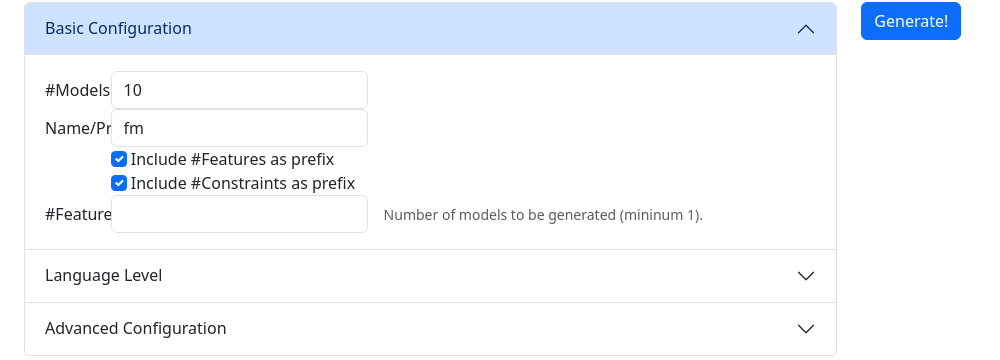
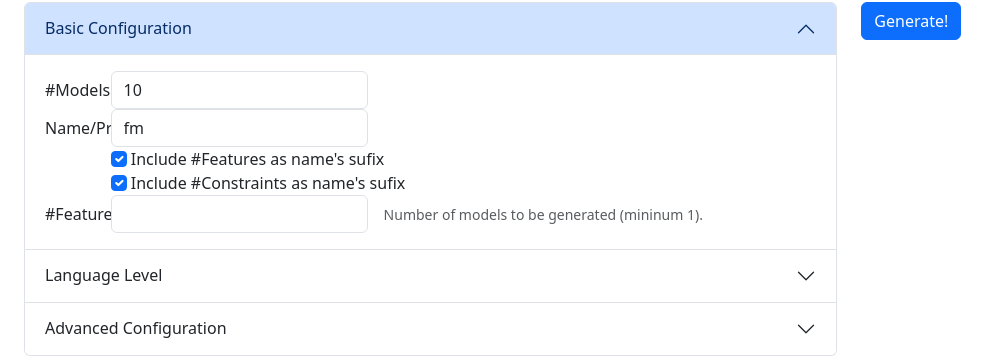
Before and after one commit to jmhorcas/fmsGen, a Flask app: page / in a window 1280 px wide. Shown: the part 118-478 px from the top of the page, without its empty margins (0-1000 px from the left). Run offline with Flask 3, Linux system fonts and the light colour scheme.

Commit message:
Add title, description as tooltips

```diff
--- a/app/blueprints/config_gen/models.py
+++ b/app/blueprints/config_gen/models.py
@@ -28,7 +28,12 @@
 class ConfigParam(ABC):
     """It defines the configuration parameters."""
 
-    def __init__(self, default_value: Any) -> None:
+    def __init__(self,
+                 title: str = None,
+                 default_value: Any = None,
+                 description: str = None) -> None:
+        self.title = title
+        self.description = description
         self._value: Any = default_value
         self._default_value = self._parse_value(default_value)
 
@@ -43,6 +48,9 @@
     @abstractmethod
     def _parse_value(self, value: Any) -> Any:
         pass
+
+    def to_dict(self) -> dict[str, Any]:
+        return {'title': self.title, 'value': self.value, 'description': self.description}
 
 
 class StrConfigParam(ConfigParam):
@@ -71,16 +79,16 @@
 
 class Params(Enum):
     # Visible configurable options
-    NUM_MODELS = IntConfigParam(10)
-    MODEL_NAME_PREFIX = StrConfigParam('fm')
-    INCLUDE_NUMFEATURES_PREFIX = CheckBoxConfigParam(True)
-    INCLUDE_NUMCONSTRAINTS_PREFIX = CheckBoxConfigParam(True)
+    NUM_MODELS = IntConfigParam('#Models', 10, 'Number of models to be generated (minimum 1).')
+    MODEL_NAME_PREFIX = StrConfigParam('Name/Prefix', 'fm', 'Name or prefix of the model.')
+    INCLUDE_NUMFEATURES_PREFIX = CheckBoxConfigParam("Include #Features as name's sufix", True, "Models' names ends with '_XXf' where X is the number of features.")
+    INCLUDE_NUMCONSTRAINTS_PREFIX = CheckBoxConfigParam("Include #Constraints as name's sufix", True, "Models' names ends with '_XXc' where X is the number of constraints.")
 
     # Non-visible configurable options
-    SERIALIZATION_TEMPORAL_DIR = StrConfigParam('tmp/generated')
+    SERIALIZATION_TEMPORAL_DIR = StrConfigParam('Temporal dir', 'tmp/generated', 'Temporal directory used for generating the models.')
 
 
-def generate_feature_models(config_params: dict[str, Any]) -> None:
+def generate_feature_models(config_params: dict[dict[str, Any]]) -> None:
     tree_lcs = [OptionalFeature, MandatoryFeature, XorGroup, OrGroup, XorChildFeature, OrChildFeature]
     constraints_lcs = [RequiresConstraint, ExcludesConstraint]
     n_features = 100
@@ -91,8 +99,8 @@
                          constraints_language_constructs=constraints_lcs,
                          features_names=features_names,
                          n_constraints = n_constraints)
-    fm_gen.set_serialization(models_name_prefix=config_params[Params.MODEL_NAME_PREFIX.name],
-                             dir=config_params[Params.SERIALIZATION_TEMPORAL_DIR.name],
-                             include_num_features=config_params[Params.INCLUDE_NUMFEATURES_PREFIX.name],
-                             include_num_constraints=config_params[Params.INCLUDE_NUMCONSTRAINTS_PREFIX.name])
-    fm_gen.generate_n_fms(n_models=config_params[Params.NUM_MODELS.name])
+    fm_gen.set_serialization(models_name_prefix=config_params[Params.MODEL_NAME_PREFIX.name]['value'],
+                             dir=config_params[Params.SERIALIZATION_TEMPORAL_DIR.name]['value'],
+                             include_num_features=config_params[Params.INCLUDE_NUMFEATURES_PREFIX.name]['value'],
+                             include_num_constraints=config_params[Params.INCLUDE_NUMCONSTRAINTS_PREFIX.name]['value'])
+    fm_gen.generate_n_fms(n_models=config_params[Params.NUM_MODELS.name]['value'])
--- a/app/blueprints/config_gen/routes.py
+++ b/app/blueprints/config_gen/routes.py
@@ -16,7 +16,6 @@
 @config_gen_bp.route('/')
 def index():
     params = get_parameters_from_request(None)
-    print(f'Paramsssss: {params}')
     return flask.render_template('config_gen/index.html', params=params)
 
 
@@ -28,13 +27,15 @@
 
         # Generate random feature models
         with tempfile.TemporaryDirectory() as temp_dir:
-            params[Params.SERIALIZATION_TEMPORAL_DIR.name] = temp_dir
+            params[Params.SERIALIZATION_TEMPORAL_DIR.name] = Params.SERIALIZATION_TEMPORAL_DIR.value.to_dict()
+            params[Params.SERIALIZATION_TEMPORAL_DIR.name]['value'] = temp_dir
+
             generate_feature_models(params)
 
             # Prepare files for download
             temp_filepath = tempfile.NamedTemporaryFile(mode='w', encoding='utf8').name
             temp_zipfile = shutil.make_archive(temp_filepath, 'zip', temp_dir)
-            zip_filename = f"{params[Params.MODEL_NAME_PREFIX.name]}{params[Params.NUM_MODELS.name]}.zip"
+            zip_filename = f"{params[Params.MODEL_NAME_PREFIX.name]['value']}{params[Params.NUM_MODELS.name]['value']}.zip"
             response = flask.make_response(flask.send_file(path_or_file=temp_zipfile,
                                                             as_attachment=True,
                                                             download_name=zip_filename))
@@ -43,13 +44,13 @@
         flask.render_template('config_gen/index.html')
 
 
-def get_parameters_from_request(request: flask.Request) -> dict[str, Any]:
+def get_parameters_from_request(request: flask.Request) -> dict[dict[str, Any]]:
     if not request:
-        config_params = {param.name: param.value.value for param in Params}
+        config_params = {param.name: param.value.to_dict() for param in Params}
     else:
-        config_params: dict[str, Any] = dict()
+        config_params: dict[dict[str, Any]] = dict()
         for param in Params:
             value = request.form.get(param.name, None) if request else None
             param.value.value = value
-            config_params[param.name] = param.value.value
+            config_params[param.name] = param.value.to_dict()
     return config_params
--- a/app/blueprints/config_gen/templates/config_gen/basic_config.html
+++ b/app/blueprints/config_gen/templates/config_gen/basic_config.html
@@ -3,20 +3,20 @@
   <!-- PARAM: Number of models -->
   <div class="row g-3 align-items-center">
     <div class="col-sm-1">
-      <label for="NUM_MODELS" class="col-form-label">#Models</label>
+      <label for="NUM_MODELS" class="col-form-label">{{params.NUM_MODELS.title}}</label>
     </div>
     <div class="col-auto">
-      <input type="number" min="1" value="{{params.NUM_MODELS}}" id="NUM_MODELS" name="NUM_MODELS" class="form-control" data-bs-toggle="tooltip" data-bs-placement="right" title="Number of models to be generated (mininum 1).">
+      <input type="number" min="1" value="{{params.NUM_MODELS.value}}" id="NUM_MODELS" name="NUM_MODELS" class="form-control" data-bs-toggle="tooltip" data-bs-placement="right" title="{{params.NUM_MODELS.description}}">
     </div>
   </div>
 
   <!-- PARAM: model's name -->
   <div class="row g-3 align-items-center">
     <div class="col-sm-1">
-      <label for="MODEL_NAME_PREFIX" class="col-form-label">Name/Prefix</label>
+      <label for="MODEL_NAME_PREFIX" class="col-form-label">{{params.MODEL_NAME_PREFIX.title}}</label>
     </div>
     <div class="col-auto">
-      <input value="{{params.MODEL_NAME_PREFIX}}" id="MODEL_NAME_PREFIX" name="MODEL_NAME_PREFIX" class="form-control" data-bs-toggle="tooltip" data-bs-placement="right" title="Name or prefix of the model.">
+      <input value="{{params.MODEL_NAME_PREFIX.value}}" id="MODEL_NAME_PREFIX" name="MODEL_NAME_PREFIX" class="form-control" data-bs-toggle="tooltip" data-bs-placement="right" title="{{params.MODEL_NAME_PREFIX.description}}">
     </div>
   </div>
 
@@ -24,9 +24,9 @@
     <div class="row g-3 align-items-center">
       <div class="col-sm-1"></div>
       <div class="col-auto">
-        <input class="form-check-input" type="checkbox" id="INCLUDE_NUMFEATURES_PREFIX" name="INCLUDE_NUMFEATURES_PREFIX"  {% if params and params.INCLUDE_NUMFEATURES_PREFIX %}checked{% endif %}>
-        <label class="form-check-label" for="flexCheckChecked">
-          Include #Features as prefix
+        <input class="form-check-input" type="checkbox" id="INCLUDE_NUMFEATURES_PREFIX" name="INCLUDE_NUMFEATURES_PREFIX" {% if params and params.INCLUDE_NUMFEATURES_PREFIX.value %}checked{% endif %}>
+        <label class="form-check-label" for="flexCheckChecked" data-bs-toggle="tooltip" data-bs-placement="right" title="{{params.INCLUDE_NUMFEATURES_PREFIX.description}}" >
+          {{params.INCLUDE_NUMFEATURES_PREFIX.title}}
         </label>
       </div>
     </div>
@@ -35,9 +35,9 @@
     <div class="row g-3 align-items-center">
       <div class="col-sm-1"></div>
       <div class="col-auto">
-        <input class="form-check-input" type="checkbox" id="INCLUDE_NUMCONSTRAINTS_PREFIX" name="INCLUDE_NUMCONSTRAINTS_PREFIX"  {% if params and params.INCLUDE_NUMCONSTRAINTS_PREFIX %}checked{% endif %}>
-        <label class="form-check-label" for="flexCheckChecked">
-          Include #Constraints as prefix
+        <input class="form-check-input" type="checkbox" id="INCLUDE_NUMCONSTRAINTS_PREFIX" name="INCLUDE_NUMCONSTRAINTS_PREFIX" {% if params and params.INCLUDE_NUMCONSTRAINTS_PREFIX.value %}checked{% endif %}>
+        <label class="form-check-label" for="flexCheckChecked" data-bs-toggle="tooltip" data-bs-placement="right" title="{{params.INCLUDE_NUMCONSTRAINTS_PREFIX.description}}" >
+          {{params.INCLUDE_NUMCONSTRAINTS_PREFIX.title}}
         </label>
       </div>
     </div>
--- a/app/language_constructs/models/fm_generator.py
+++ b/app/language_constructs/models/fm_generator.py
@@ -56,9 +56,7 @@
 
     def _generate_root_feature(self, fm: FeatureModel, features: list[str]) -> FeatureModel:
         root_gen = RootFeature.get_random_applicable_instance(fm, features)
-        print(f'root_gen: {root_gen}')
         fm = root_gen.apply(fm)
-        print(f'FM: {fm}')
         features.remove(root_gen.get().name)
         return fm
 
```
Also changed, not shown: 1 other file.
